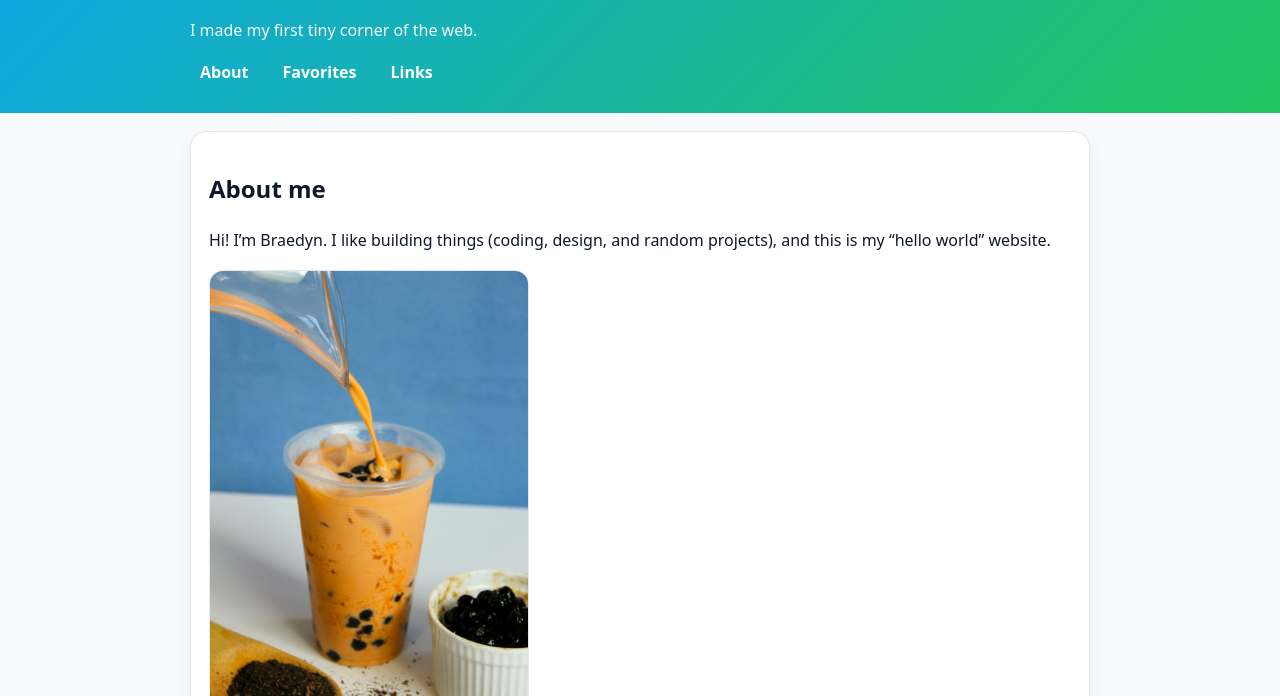
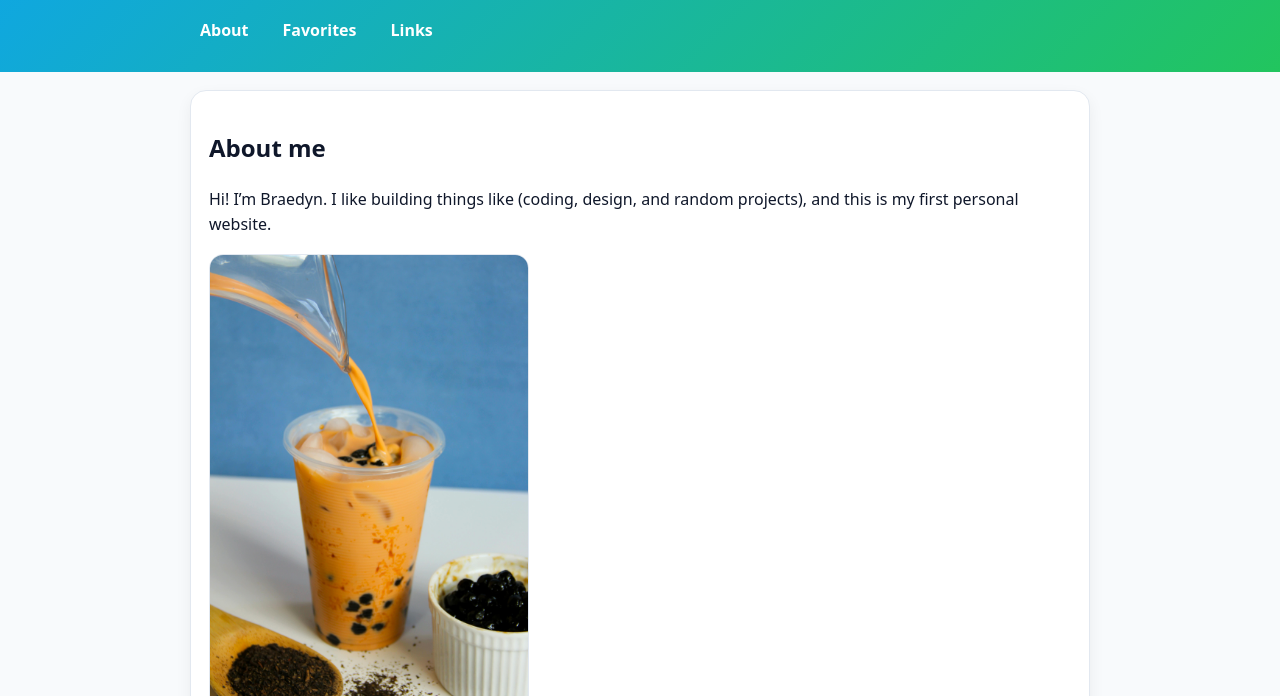
Before and after one commit to BraedynMendonca/firstsite, a plain HTML site: page index.html in a window 1280 px wide. Shown: the part 104-800 px from the top of the page. Drawn offline with Linux system fonts and the light colour scheme.

Commit message:
Update index.html content and remove meta description
Removed the description meta tag and updated the subtitle and about me section.

```diff
--- a/index.html
+++ b/index.html
@@ -4,7 +4,6 @@
   <meta charset="UTF-8" />
   <meta name="viewport" content="width=device-width, initial-scale=1" />
   <title>Hello, world! — Braedyn</title>
-  <meta name="description" content="My first little corner of the web." />
   <link rel="stylesheet" href="styles.css" />
 </head>
 
@@ -14,7 +13,6 @@
   <header class="site-header">
     <div class="container">
       <h1>Hello, world!</h1>
-      <p class="subtitle">I made my first tiny corner of the web.</p>
       <nav aria-label="Primary navigation">
         <ul class="nav">
           <li><a href="#about">About</a></li>
@@ -29,8 +27,8 @@
     <section id="about" class="card">
       <h2>About me</h2>
       <p>
-        Hi! I’m Braedyn. I like building things (coding, design, and random projects),
-        and this is my “hello world” website.
+        Hi! I’m Braedyn. I like building things like (coding, design, and random projects),
+        and this is my first personal website.
       </p>
 
       <figure class="profile">
```
